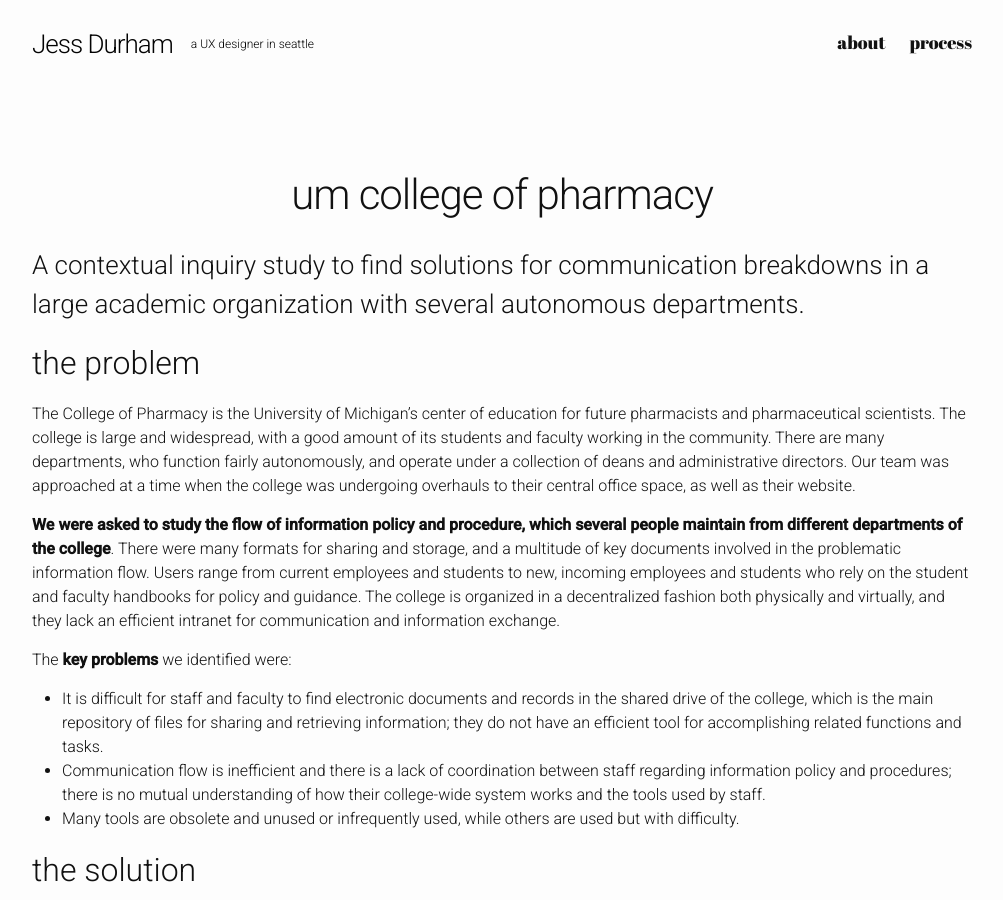
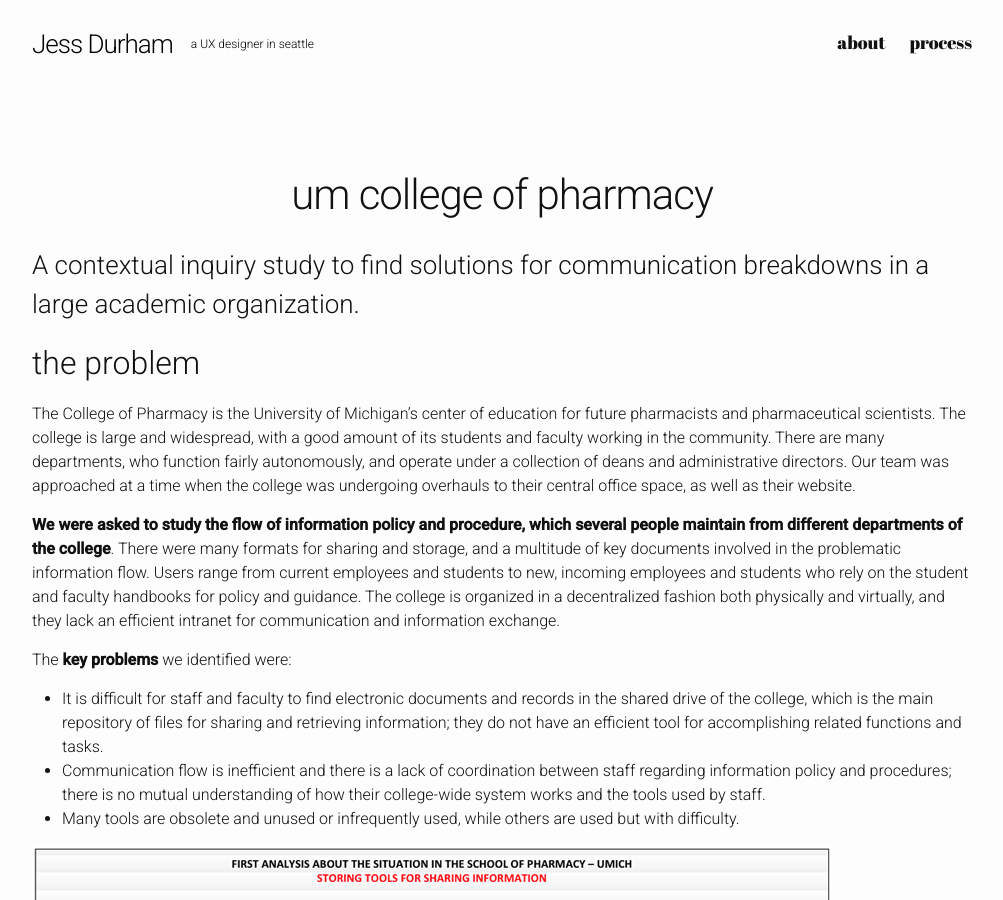
Before and after one commit to jldurham/jldurham.github.io, a Jekyll site: the page built from _posts/2015-01-04-college-of-pharmacy.markdown, in a window 1280 px wide and 900 px high. Shown: the whole window, without its empty margins (138-1141 px from the left). Built offline with Jekyll 4.4.1, drawn with Linux system fonts in a browser that asks for light colours.

Commit message:
Update 2015-01-04-college-of-pharmacy.markdown

```diff
--- a/_posts/2015-01-04-college-of-pharmacy.markdown
+++ b/_posts/2015-01-04-college-of-pharmacy.markdown
@@ -8,7 +8,7 @@
 ---
 
 
-###A contextual inquiry study to find solutions for communication breakdowns in a large academic organization with several autonomous departments.
+###A contextual inquiry study to find solutions for communication breakdowns in a large academic organization.
 
 ## the problem
 
@@ -21,6 +21,8 @@
 * It is difficult for staff and faculty to find electronic documents and records in the shared drive of the college, which is the main repository of files for sharing and retrieving information; they do not have an efficient tool for accomplishing related functions and tasks.
 * Communication flow is inefficient and there is a lack of coordination between staff regarding information policy and procedures; there is no mutual understanding of how their college-wide system works and the tools used by staff.
 * Many tools are obsolete and unused or infrequently used, while others are used but with difficulty.
+
+![early analysis map](/images/earlymap800.jpg)
 
 ## the solution
 
```
Also changed, not shown: other parts of _posts/2015-01-04-college-of-pharmacy.markdown (+8 -0 lines).
